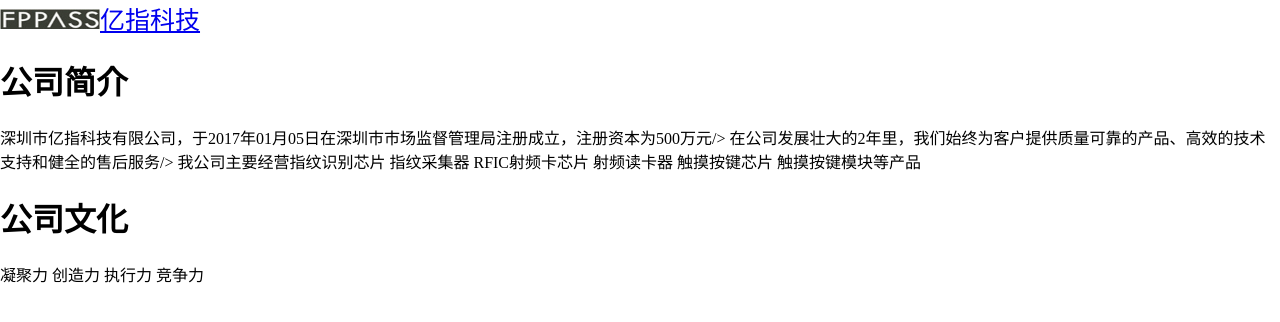
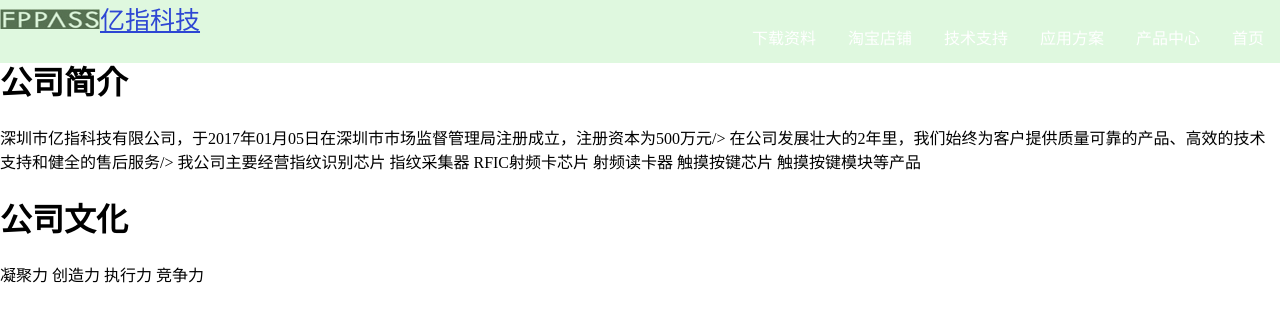
Before and after one commit to easyfp/easyfp.github.io, a Jekyll site: the page about.html, which Jekyll copies as it is, in a window 1280 px wide. Shown: the top 322 px of the page. Built offline with Jekyll 4.4.1, drawn with Linux system fonts in a browser that asks for light colours.

Commit message:
Update about.html

```diff
--- a/about.html
+++ b/about.html
@@ -12,7 +12,7 @@
     margin: 0;
     padding: 0;
     overflow: hidden;
-    background-color: hsla(120,65%,75%,0.0);
+    background-color: hsla(120,65%,75%,0.3);
     position: fixed;
     top: 0;
     width: 100%;
```
